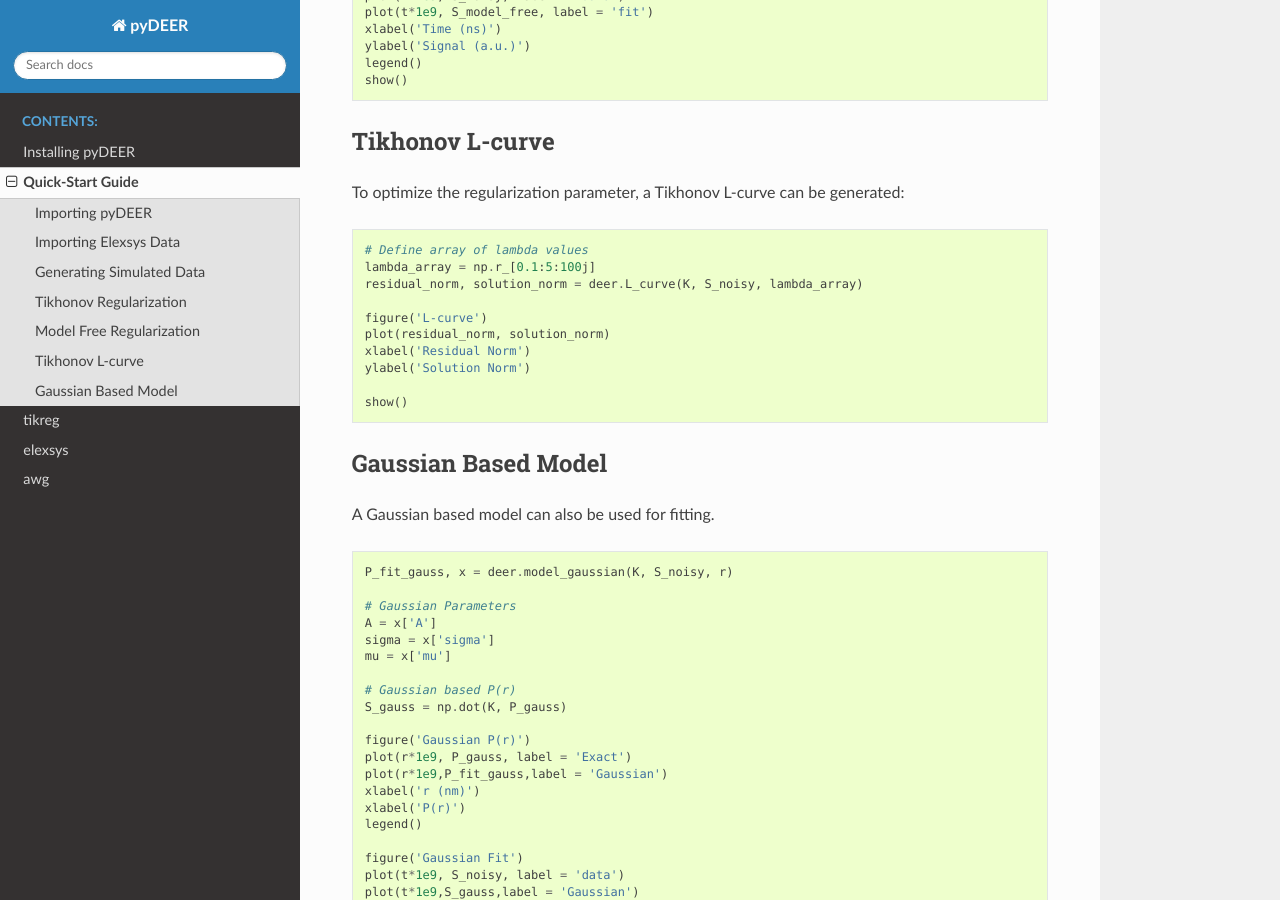
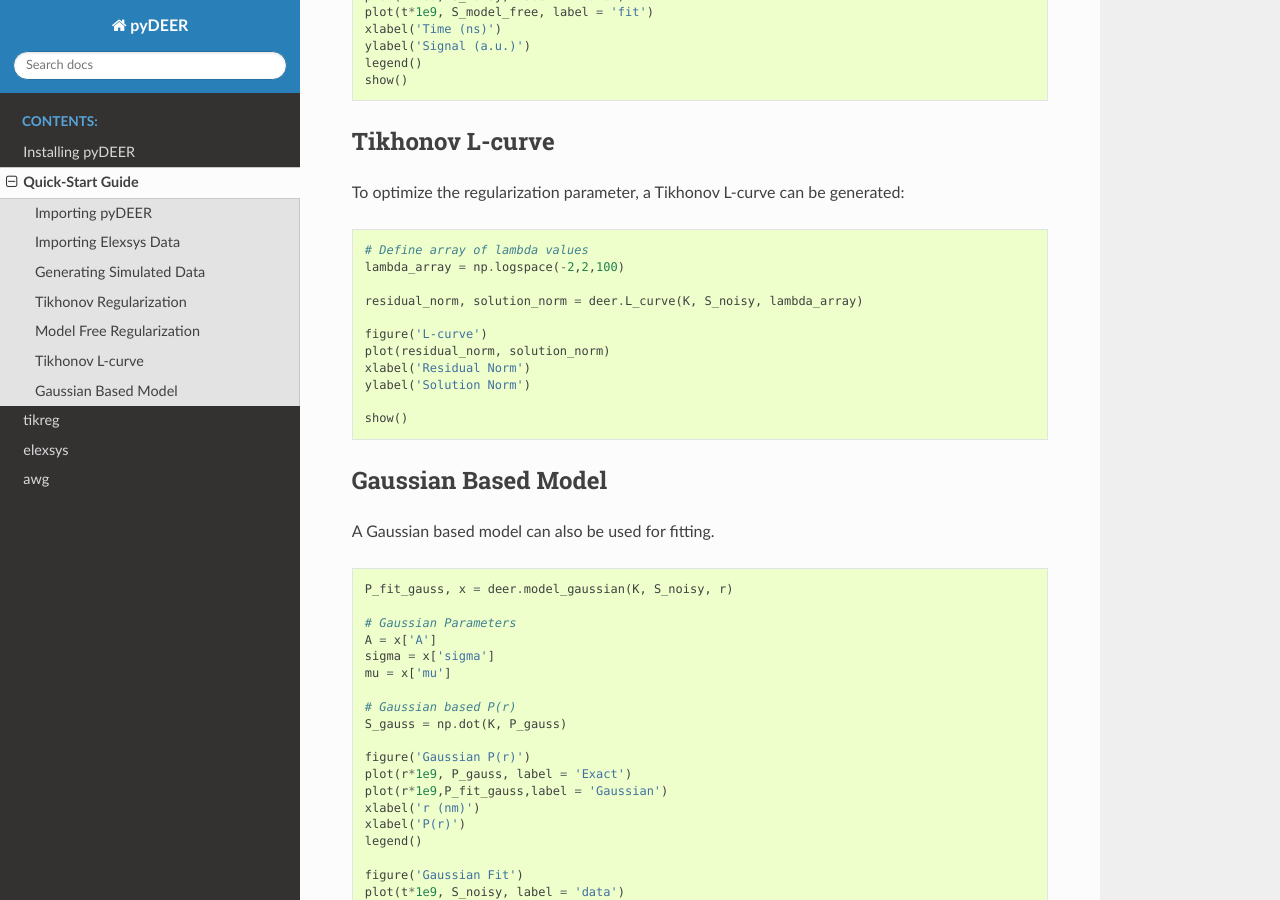
Before and after one commit to tkeller12/pyDEER, a Sphinx documentation site: the page built from docs/source/quick-start.rst, in a window 1280 px wide and 900 px high, scrolled down 2153 px. Built offline with Sphinx 7.4.7 and the Read the Docs theme 2.0.0, drawn with Linux system fonts in a browser that asks for light colours.

Commit message:
Updated Documentation.

```diff
--- a/docs/source/quick-start.rst
+++ b/docs/source/quick-start.rst
@@ -126,7 +126,8 @@ To optimize the regularization parameter, a Tikhonov L-curve can be generated:
 .. code-block:: python
 
     # Define array of lambda values
-    lambda_array = np.r_[0.1:5:100j]
+    lambda_array = np.logspace(-2,2,100)
+
     residual_norm, solution_norm = deer.L_curve(K, S_noisy, lambda_array)
 
     figure('L-curve')
```
